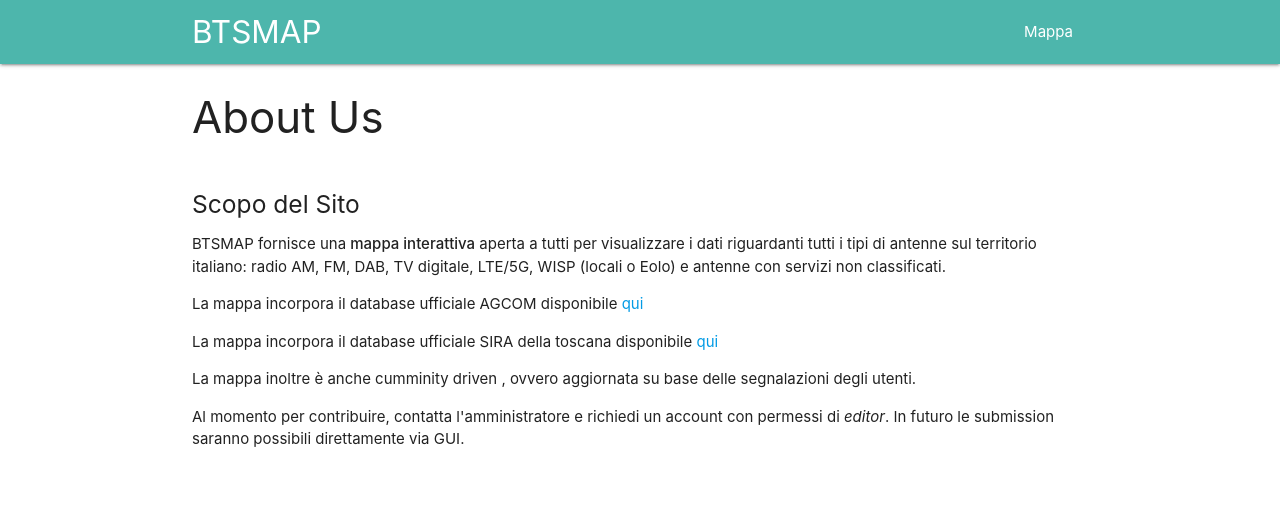
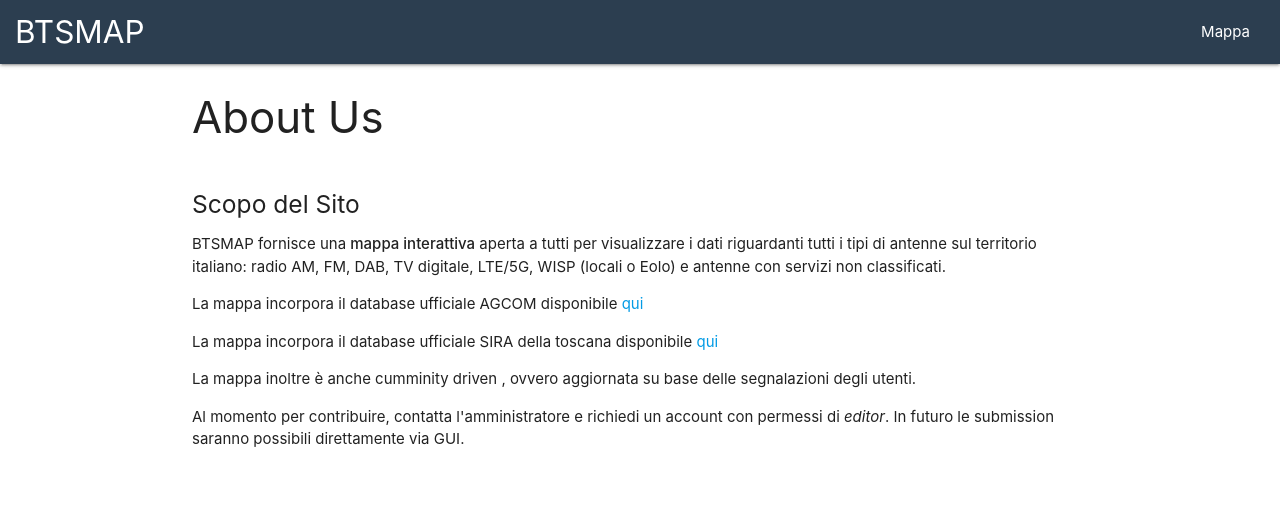
Before and after one commit to Brazzo978/eolobtsmap, a plain HTML site: page frontend/about.html in a window 1280 px wide. Shown: the top 509 px of the page. Drawn offline with nearby package versions, Linux system fonts and the light colour scheme.

Commit message:
Align about page with main map style

```diff
--- a/frontend/about.html
+++ b/frontend/about.html
@@ -6,14 +6,50 @@
     <title>About Us - BTSMAP</title>
     <link href="https://cdnjs.cloudflare.com/ajax/libs/materialize/1.0.0/css/materialize.min.css" rel="stylesheet" />
     <link href="https://fonts.googleapis.com/icon?family=Material+Icons" rel="stylesheet" />
+    <style>
+      nav .nav-wrapper {
+        display: flex;
+        align-items: center;
+        justify-content: space-between;
+        padding-left: 1rem;
+        padding-right: 1rem;
+      }
+
+      nav .nav-wrapper.container {
+        max-width: none;
+        width: 100%;
+      }
+
+      .left-section {
+        display: flex;
+        align-items: center;
+      }
+
+      nav .nav-wrapper .brand-logo {
+        position: static;
+        flex-shrink: 0;
+        margin-right: 10px;
+      }
+
+      nav .nav-wrapper ul {
+        margin: 0;
+        flex-shrink: 0;
+      }
+
+      nav.teal.lighten-2 {
+        background-color: #2c3e50 !important;
+      }
+    </style>
   </head>
   <body>
     <!-- Navbar -->
     <div class="navbar-fixed">
       <nav class="teal lighten-2">
         <div class="nav-wrapper container">
-          <a href="index.html" class="brand-logo">BTSMAP</a>
-          <ul class="right">
+          <div class="left-section">
+            <a href="index.html" class="brand-logo">BTSMAP</a>
+          </div>
+          <ul>
             <li>
               <a href="index.html">Mappa</a>
             </li>
```
